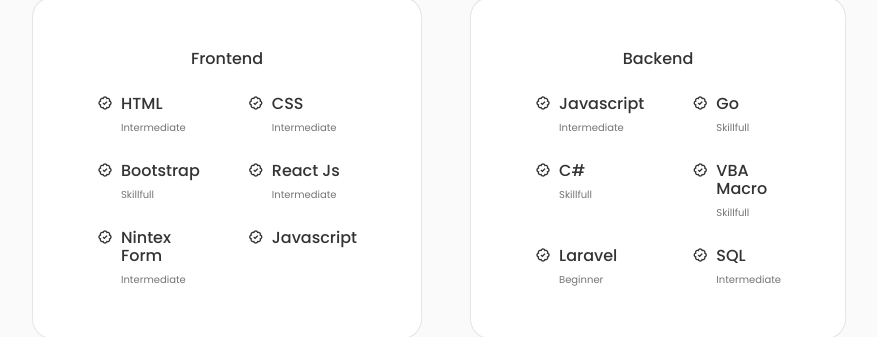
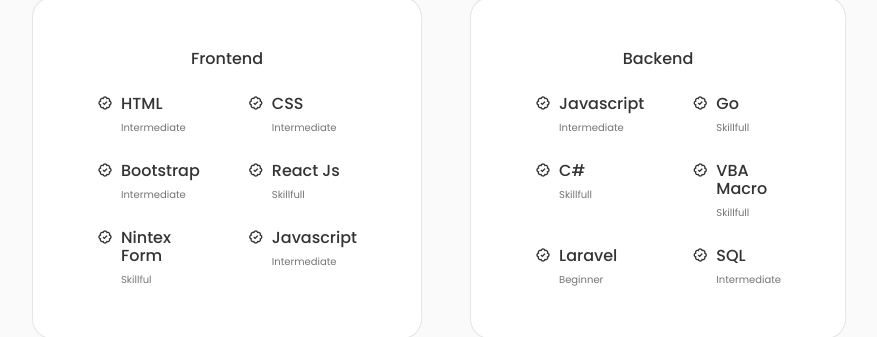
Before and after one commit to nagetpresto/porto_2024, a React (Create React App) app: page / in a window 1280 px wide. Shown: the part 2581-2918 px from the top of the page, without its empty margins (201-1078 px from the left). Built offline with nearby package versions, Linux system fonts and the light colour scheme.

Commit message:
update skill

```diff
--- a/src/Data.js
+++ b/src/Data.js
@@ -110,7 +110,7 @@ const dataSkill = [
         "id": 1,
         "title": "Frontend",
         "name": ["HTML","CSS","Bootstrap","React Js","Nintex Form", "Javascript"],
-        "level": ["Intermediate","Intermediate","Skillfull", "Intermediate", "Intermediate"]
+        "level": ["Intermediate","Intermediate", "Intermediate", "Skillfull", "Skillful", "Intermediate"]
     },
     {
         "id": 2,
--- a/src/components/contact/Contact.jsx
+++ b/src/components/contact/Contact.jsx
@@ -31,6 +31,7 @@ const Contact = () => {
                         <i className="bx bx-right-arrow-alt contact__button-icon"></i>
                     </a>
                 </div>
+
             </div>
         </div>
 
```
